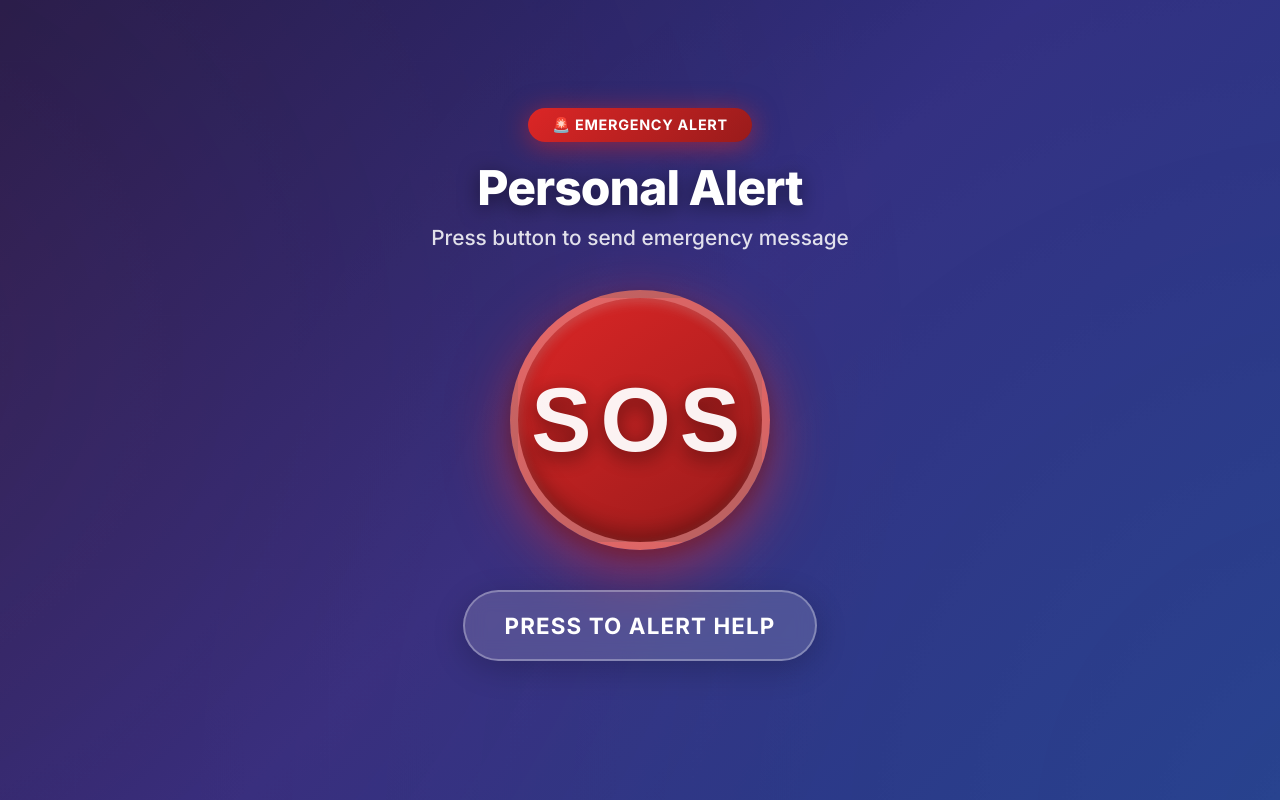
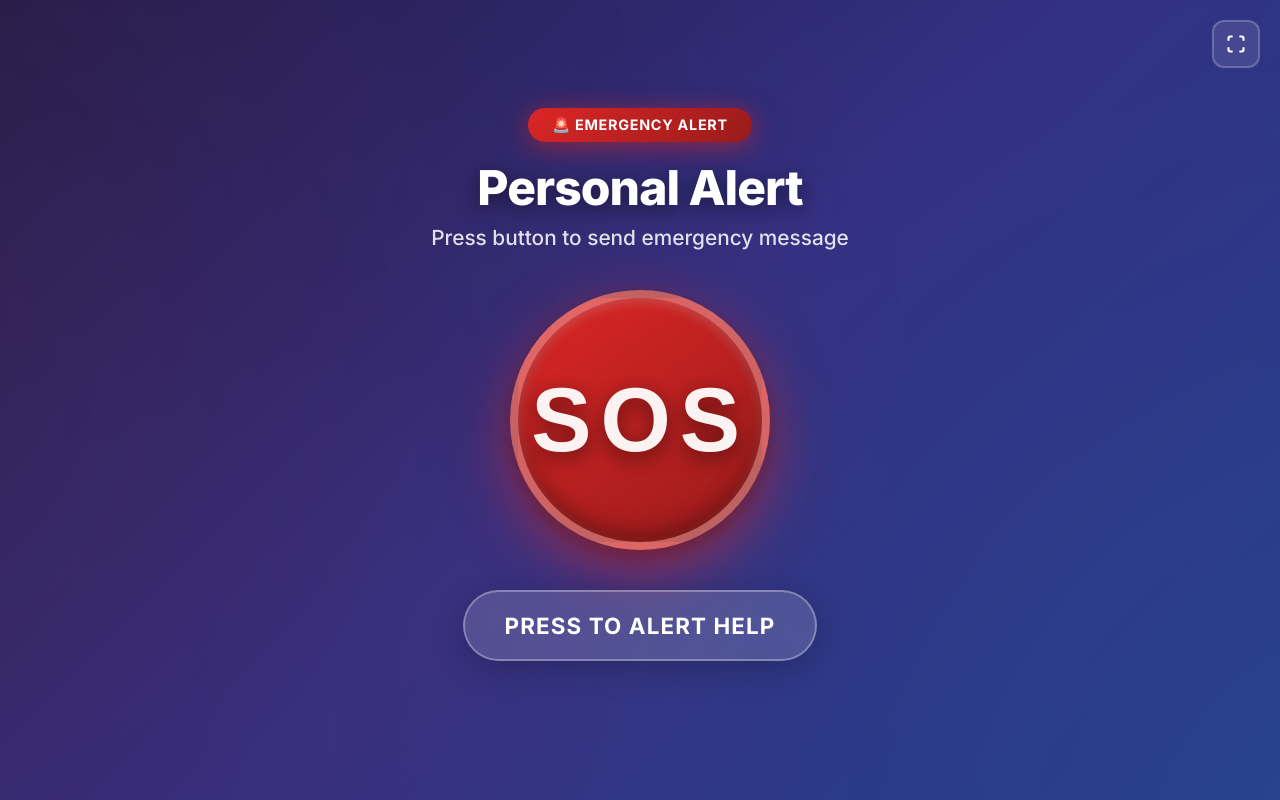
Before and after one commit to chuongmep/hackomania-2026, a React (Create React App) app in the folder front-end/user-audio/: page / in a window 1280 px wide. Built offline with nearby package versions, Linux system fonts and the light colour scheme; no server answers; the HTML template or start-up script is replaced by a standard one.

Commit message:
add full creen mode

```diff
--- a/front-end/user-audio/src/App.css
+++ b/front-end/user-audio/src/App.css
@@ -519,3 +519,75 @@
   border-radius: 50%;
   animation: spin 1s linear infinite;
 }
+
+/* Fullscreen toggle button */
+.fullscreen-toggle {
+  position: fixed;
+  top: 20px;
+  right: 20px;
+  z-index: 1000;
+  background: rgba(255, 255, 255, 0.1);
+  border: 2px solid rgba(255, 255, 255, 0.2);
+  border-radius: 12px;
+  padding: 12px;
+  cursor: pointer;
+  color: white;
+  display: flex;
+  align-items: center;
+  justify-content: center;
+  transition: all 0.3s ease;
+  backdrop-filter: blur(10px);
+  -webkit-backdrop-filter: blur(10px);
+  width: 48px;
+  height: 48px;
+}
+
+.fullscreen-toggle:hover {
+  background: rgba(255, 255, 255, 0.2);
+  border-color: rgba(255, 255, 255, 0.4);
+  transform: scale(1.05);
+  box-shadow: 0 4px 12px rgba(0, 0, 0, 0.3);
+}
+
+.fullscreen-toggle:active {
+  transform: scale(0.95);
+}
+
+.fullscreen-toggle svg {
+  width: 24px;
+  height: 24px;
+  stroke-width: 2.5;
+}
+
+/* Fullscreen mode adjustments */
+.app:fullscreen {
+  padding: 40px;
+}
+
+.app:-webkit-full-screen {
+  padding: 40px;
+}
+
+.app:-moz-full-screen {
+  padding: 40px;
+}
+
+.app:-ms-fullscreen {
+  padding: 40px;
+}
+
+/* Mobile responsiveness for fullscreen button */
+@media (max-width: 768px) {
+  .fullscreen-toggle {
+    top: 10px;
+    right: 10px;
+    width: 44px;
+    height: 44px;
+    padding: 10px;
+  }
+
+  .fullscreen-toggle svg {
+    width: 20px;
+    height: 20px;
+  }
+}
--- a/front-end/user-audio/src/App.js
+++ b/front-end/user-audio/src/App.js
@@ -7,8 +7,10 @@ function App() {
   const [isRecording, setIsRecording] = useState(false);
   const [recordingStatus, setRecordingStatus] = useState('idle'); // idle, recording, processing, success, error
   const [statusMessage, setStatusMessage] = useState('');
+  const [isFullscreen, setIsFullscreen] = useState(false);
   const mediaRecorderRef = useRef(null);
   const audioChunksRef = useRef([]);
+  const appRef = useRef(null);
 
   // API endpoint - update this with your backend URL
   const API_ENDPOINT = process.env.REACT_APP_API_URL || 'https://hackit-api-111308238154.asia-southeast1.run.app/detect';
@@ -158,8 +160,71 @@ function App() {
     }
   };
 
+  const toggleFullscreen = async () => {
+    try {
+      if (!document.fullscreenElement) {
+        // Enter fullscreen
+        if (appRef.current.requestFullscreen) {
+          await appRef.current.requestFullscreen();
+        } else if (appRef.current.webkitRequestFullscreen) {
+          await appRef.current.webkitRequestFullscreen();
+        } else if (appRef.current.msRequestFullscreen) {
+          await appRef.current.msRequestFullscreen();
+        }
+        setIsFullscreen(true);
+      } else {
+        // Exit fullscreen
+        if (document.exitFullscreen) {
+          await document.exitFullscreen();
+        } else if (document.webkitExitFullscreen) {
+          await document.webkitExitFullscreen();
+        } else if (document.msExitFullscreen) {
+          await document.msExitFullscreen();
+        }
+        setIsFullscreen(false);
+      }
+    } catch (error) {
+      console.error('Error toggling fullscreen:', error);
+    }
+  };
+
+  // Listen for fullscreen changes
+  React.useEffect(() => {
+    const handleFullscreenChange = () => {
+      setIsFullscreen(!!document.fullscreenElement);
+    };
+
+    document.addEventListener('fullscreenchange', handleFullscreenChange);
+    document.addEventListener('webkitfullscreenchange', handleFullscreenChange);
+    document.addEventListener('mozfullscreenchange', handleFullscreenChange);
+    document.addEventListener('MSFullscreenChange', handleFullscreenChange);
+
+    return () => {
+      document.removeEventListener('fullscreenchange', handleFullscreenChange);
+      document.removeEventListener('webkitfullscreenchange', handleFullscreenChange);
+      document.removeEventListener('mozfullscreenchange', handleFullscreenChange);
+      document.removeEventListener('MSFullscreenChange', handleFullscreenChange);
+    };
+  }, []);
+
   return (
-    <div className="app">
+    <div className="app" ref={appRef}>
+      <button
+        className="fullscreen-toggle"
+        onClick={toggleFullscreen}
+        aria-label="Toggle fullscreen"
+        title={isFullscreen ? "Exit fullscreen" : "Enter fullscreen"}
+      >
+        {isFullscreen ? (
+          <svg width="24" height="24" viewBox="0 0 24 24" fill="none" stroke="currentColor" strokeWidth="2">
+            <path d="M8 3v3a2 2 0 0 1-2 2H3m18 0h-3a2 2 0 0 1-2-2V3m0 18v-3a2 2 0 0 1 2-2h3M3 16h3a2 2 0 0 1 2 2v3" />
+          </svg>
+        ) : (
+          <svg width="24" height="24" viewBox="0 0 24 24" fill="none" stroke="currentColor" strokeWidth="2">
+            <path d="M8 3H5a2 2 0 0 0-2 2v3m18 0V5a2 2 0 0 0-2-2h-3m0 18h3a2 2 0 0 0 2-2v-3M3 16v3a2 2 0 0 0 2 2h3" />
+          </svg>
+        )}
+      </button>
       <div className="container">
         <div className="emergency-badge">🚨 EMERGENCY ALERT</div>
         <h1 className="title">Personal Alert</h1>
```
